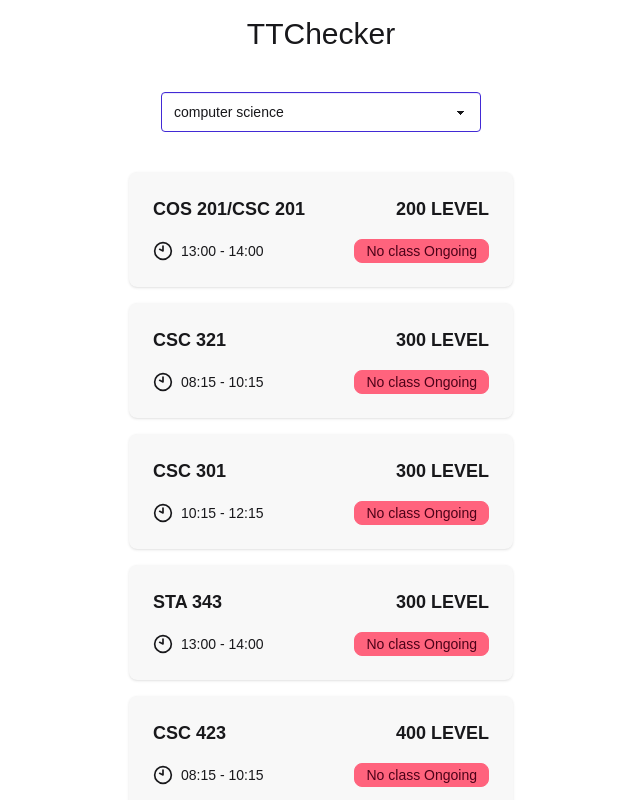
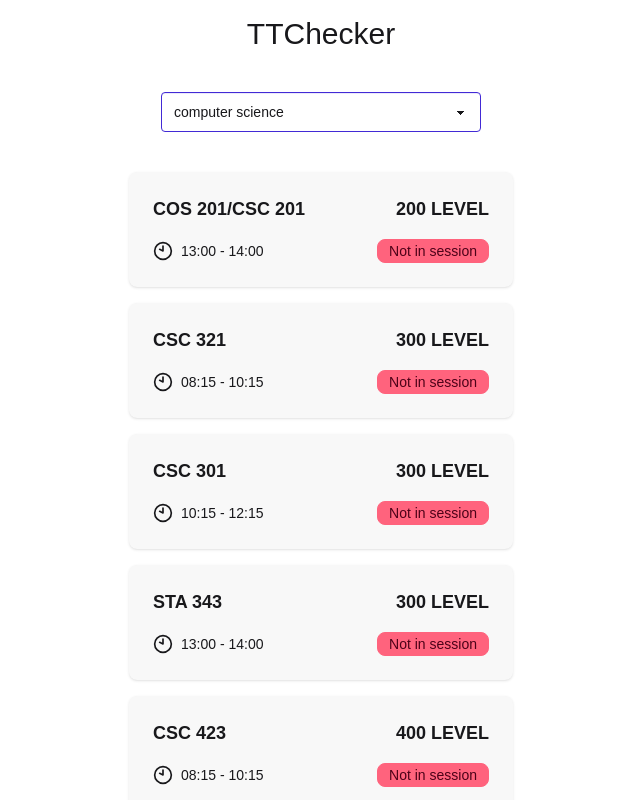
Before and after one commit to HammedforJesus/ttchecker, a React (Vite) app: page / in a window 1280 px wide. Shown: the whole page, without its empty margins (319-959 px from the left). Built offline with nearby package versions, Linux system fonts and the light colour scheme.

Commit message:
Changed active class message

```diff
--- a/src/components/ClassCard.jsx
+++ b/src/components/ClassCard.jsx
@@ -19,7 +19,7 @@ export default function ClassCard({ courseCode , level , startTime , endTime , a
                         <p>{startTime} - {endTime}</p>
                     </div>
 
-                    <div className={`badge ${ active ? 'badge-primary animate-pulse' : 'badge-error' }`}>{ active ? "Class Holding" : "No class Ongoing" }</div>
+                    <div className={`badge ${ active ? 'badge-primary animate-pulse' : 'badge-error' }`}>{ active ? "Class Holding" : "Not in session" }</div>
                 </div>
             </div>
         </div>
```
